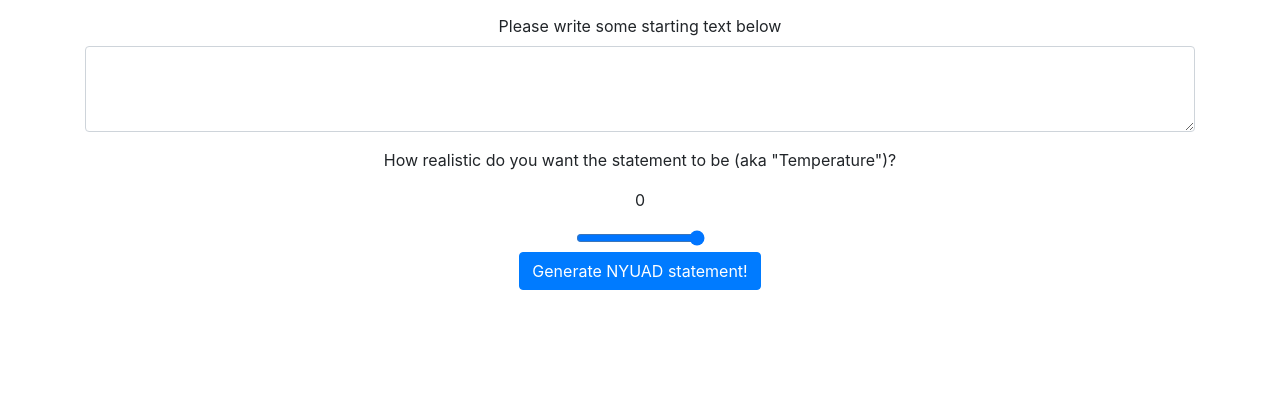
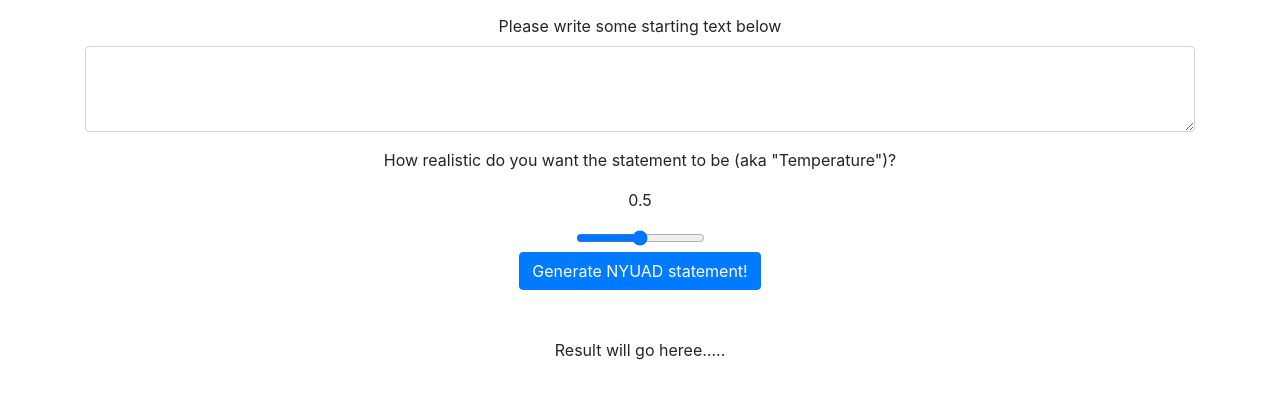
Before and after one commit to jgarcia1599/AI-confessions-generator, a Python web app: template app/templates/index.html in a window 1280 px wide. Shown: the part 218-617 px from the top of the page. Run offline with Jinja, Linux system fonts and the light colour scheme; the template is opened without the code that fills it, so the values that code supplies are empty.

Commit message:
some frontend changes

```diff
--- a/app/templates/index.html
+++ b/app/templates/index.html
@@ -29,11 +29,15 @@
               </div>
               <div class="slidecontainer">
                 <p>How realistic do you want the statement to be (aka "Temperature")?</p>
-                <p id="temp">0</p>
-                <input type="range" min="0" max="1" value="50" default="0.5" id = 'temperature'>
+                <p id="temp">0.5</p>
+                <input type="range" min="0" max="1" step="0.01" default="0.5" id = 'temperature'>
             </div>
-            <button type="submit" class="btn btn-primary">Generate NYUAD statement!</button>
-	</form>
+             <button type="submit" class="btn btn-primary">Generate NYUAD statement!</button>
+	     <br>
+	     <br>
+	     <br>
+	     <p id="result">Result will go heree.....</p>
+		</form>
 
        </div>
 
@@ -42,7 +46,12 @@
         <![endif]-->
 
         <script type="text/javascript">
-	  $(function () {
+	$(function () {
+	$('#temperature').bind("change",function(){
+		$('#temp').text($('#temperature').val());
+
+
+	})
     $('#gen-form').submit(function (e) {
       e.preventDefault();
       $.ajax({
@@ -52,8 +61,16 @@
         data: JSON.stringify(getInputValues()),
         success: function (data) {
           var gentext = data.text;
-          var html = '<div>' + gentext + '</div>';
-          $(html).appendTo('body');
+	var filtered_text="";
+	for (var i = 0;i<gentext.length;i++){
+		if (gentext[i]!=""){
+		filtered_text+=gentext[i];
+		}
+
+	}
+	$('#result').text(filtered_text);
+         // var html = '<div>' + gentext + '</div>';
+         // $(html).appendTo('body');
 	  console.log(gentext);
         },
         error: function (jqXHR, textStatus, errorThrown) {
```
